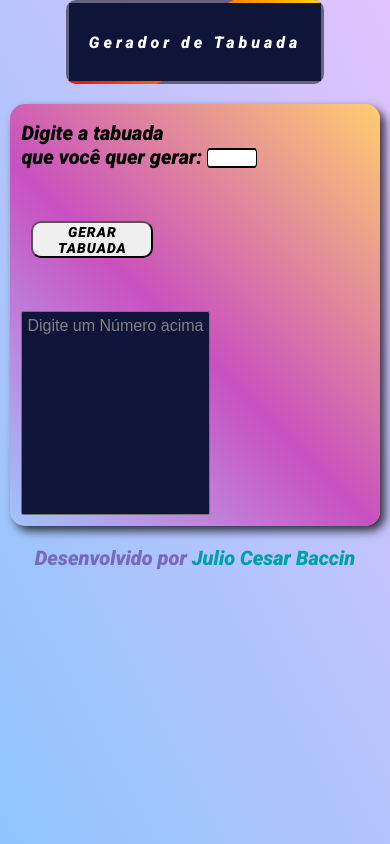
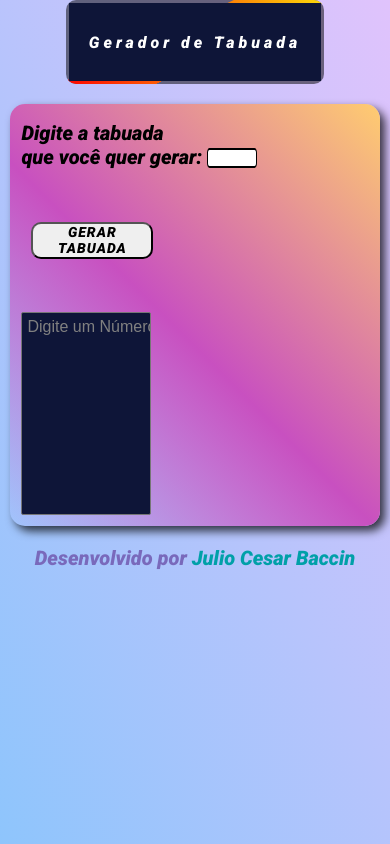
Before and after one commit to juliobaccin/Projeto-Tabuada, a plain HTML site: page index.html in a window 390 px wide. Drawn offline with Linux system fonts and the light colour scheme.

Commit message:
confirmar

```diff
--- a/style.css
+++ b/style.css
@@ -255,6 +255,8 @@ footer p a:hover {
     #seltab {
         font-size: 12pt;
         padding: 5px;
+        width: 130px;
+        height: 203px;
     }
 
 }
```
